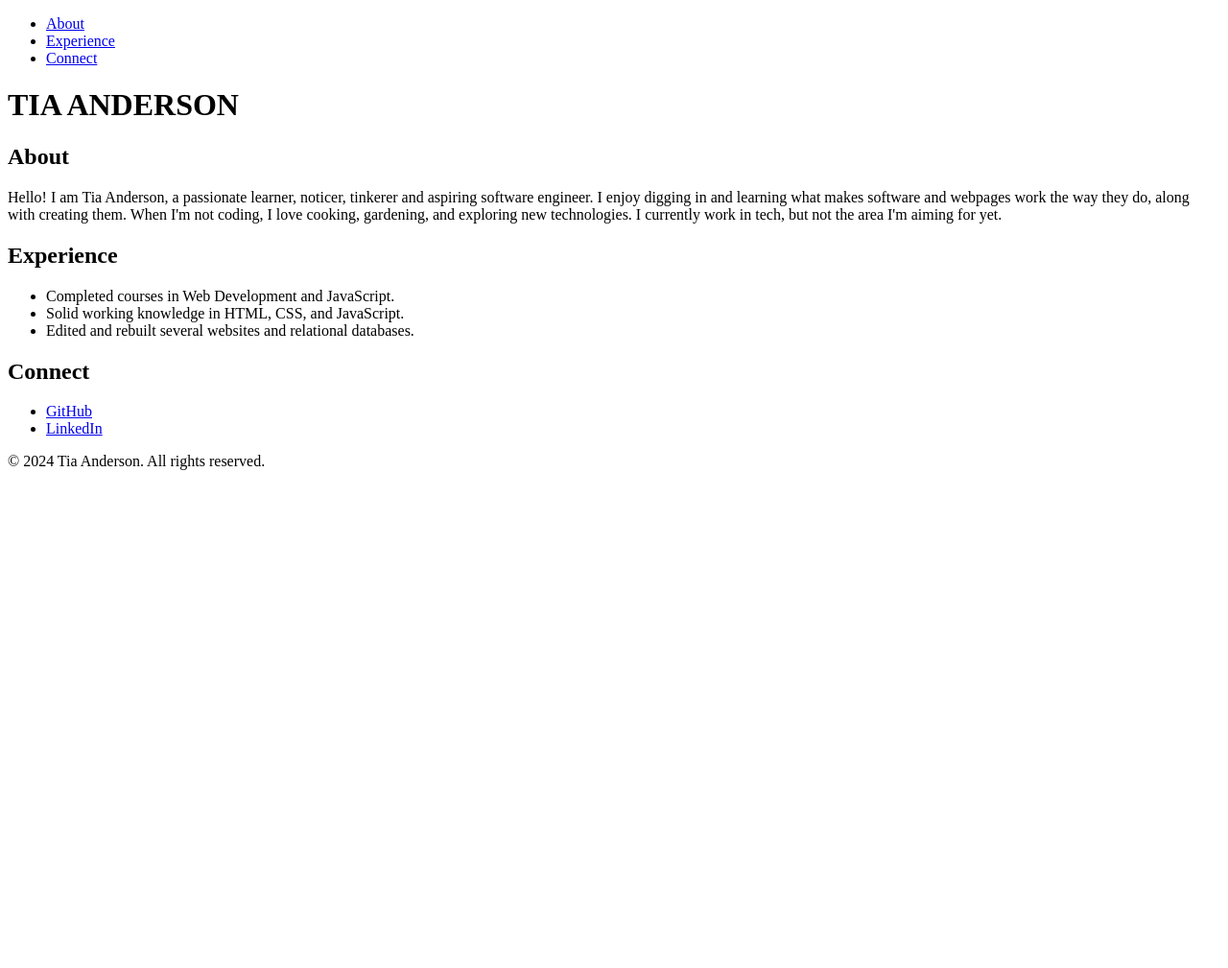
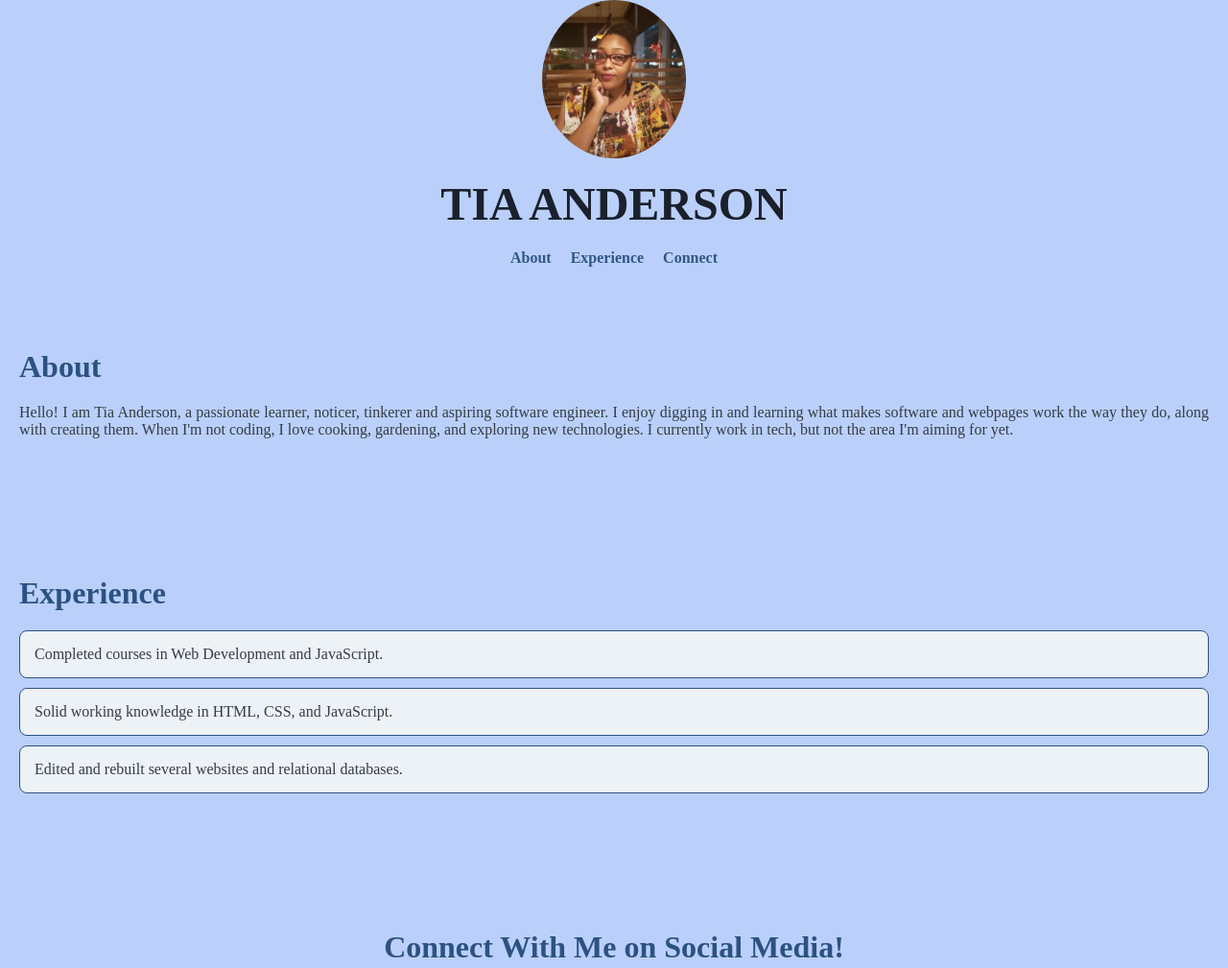
Before and after one commit to Miss-Tia/tia-anderson-jupiter, a plain HTML site: page index.html in a window 1280 px wide. Shown: the top 1009 px of the page at 96% size. Before the commit the page ends 800 px from the top, so only its background shows below. Drawn offline with Linux system fonts and the light colour scheme.

Commit message:
styling added

```diff
--- /dev/null
+++ b/CSS/index.css
@@ -0,0 +1,117 @@
+  body {
+    background-color: #bad0fa;
+    color: #363b45;
+    font-family: "Afacad Flux", serif;
+    margin: 0;
+    padding: 0;
+}
+
+
+@import url('<link href="https://fonts.googleapis.com/css2?family=Afacad+Flux:wght@100..1000&family=Baskervville+SC&family=Gruppo&display=swap"');
+
+/* Header */
+h1 {
+    font-size: 3rem;
+    font-weight: 700;
+    text-transform: uppercase;
+    color: #1A202C;
+    text-align: center;
+    margin: 20px 0;
+}
+
+/* Nav */
+nav ul {
+    display: flex;
+    justify-content: center;
+    list-style: none;
+    padding: 0;
+    margin: 0;
+    gap: 20px;
+}
+
+nav ul li a {
+    text-decoration: none;
+    color: #2f5786;
+    font-weight: 700;
+}
+
+nav ul li a:hover {
+    text-decoration: underline;
+}
+
+/* Sections */
+section {
+    padding: 40px 20px;
+    margin: 20px 0;
+}
+
+/* About */
+#about {
+    text-align: justify;
+}
+
+/* Heading */
+h2 {
+    font-size: 2rem;
+    font-weight: 700;
+    color: #2C5282;
+    margin-bottom: 20px;
+}
+
+/* List */
+#experience ul {
+    padding: 0;
+    list-style: none;
+}
+
+#experience ul li {
+    background-color: #EDF2F7;
+    border: 1px solid #2C5282;
+    padding: 15px;
+    margin-bottom: 10px;
+    border-radius: 8px;
+}
+
+
+#connect ul {
+    display: flex;
+    justify-content: center;
+    list-style: none;
+    padding: 0;
+    gap: 20px;
+}
+#connect h2 {
+    text-align: center;
+    margin-bottom: 20px;
+}
+#connect ul li {
+    display: inline-block;
+}
+
+#connect ul li a img {
+    width: 50px; /* Set the size of the icons */
+    height: 50px;
+    border-radius: 80%; /* Optional: make the icons circular */
+    transition: transform 0.3s ease, filter 0.3s ease;
+}
+
+#connect ul li a img:hover {
+    transform: scale(1.1); /* hover effect? */
+    filter: brightness(1.2); /* hover brighter? */
+}
+
+/* Image Styles */
+img {
+    max-width: 150px;
+    border-radius: 60%;
+    display: block;
+    margin: 0 auto 20px;
+}
+
+/* Footer */
+footer {
+    text-align: center;
+    padding: 20px;
+    font-size: 0.9rem;
+    color: #A0AEC0;
+}
--- a/index.html
+++ b/index.html
@@ -4,17 +4,19 @@
     <meta charset="UTF-8">
     <meta name="author" content="Tia Anderson">
     <meta name="description" content="Portfolio of Tia Anderson, showcasing experiences, projects, and social media links.">
-    <nav>
-        <ul>
-            <li><a href="#about">About</a></li>
-            <li><a href="#experience">Experience</a></li>
-            <li><a href="#connect">Connect</a></li>
-        </ul>
-    </nav>
+
     <title>Tia Anderson's Portfolio</title>
+    <link href="css/index.css" rel="stylesheet" />
 </head>
-<body>
-<h1> TIA ANDERSON</h1>
+    <img src="images/IMG_9516.JPEG" alt="Photo of Tia Anderson">
+    <h1> TIA ANDERSON</h1>
+<nav>
+    <ul>
+        <li><a href="#about">About</a></li>
+        <li><a href="#experience">Experience</a></li>
+        <li><a href="#connect">Connect</a></li>
+    </ul>
+</nav>
 <section id="about">
     <h2>About</h2>
     <p>Hello! I am Tia Anderson, a passionate learner, noticer, tinkerer and aspiring software engineer. I enjoy digging in and learning what makes software and webpages work the way they do, along with creating them. When I'm not coding, I love cooking, gardening, and exploring new technologies. I currently work in tech, but not the area I'm aiming for yet. </p>
@@ -28,11 +30,20 @@
     </ul>
 </section>
 <section id="connect">
-    <h2>Connect</h2>
+    <h2>Connect With Me on Social Media!</h2>
     <ul>
-        <li><a href="https://github.com/Miss-Tia" target="_blank">GitHub</a></li>
-        <li><a href="www.linkedin.com/in/tia-a-a11a97170" target="_blank">LinkedIn</a></li>
+        <li>
+            <a href="https://github.com/Miss-Tia" target="_blank" aria-label="GitHub">
+                <img src="images/github-mark.png" alt="GitHub icon">
+            </a>
+        </li>
+        <li>
+            <a href="https://www.linkedin.com/in/tia-a-a11a97170" target="_blank" aria-label="LinkedIn">
+                <img src="images/LI-In-Bug.png" alt="LinkedIn icon">
+            </a>
+        </li>
     </ul>
+</section>
 </section>
 <footer>
     <p>&copy; 2024 Tia Anderson. All rights reserved.</p>
```
Also changed, not shown: images/IMG_9516.JPEG (added), images/LI-In-Bug.png (added), images/github-mark.png (added).
